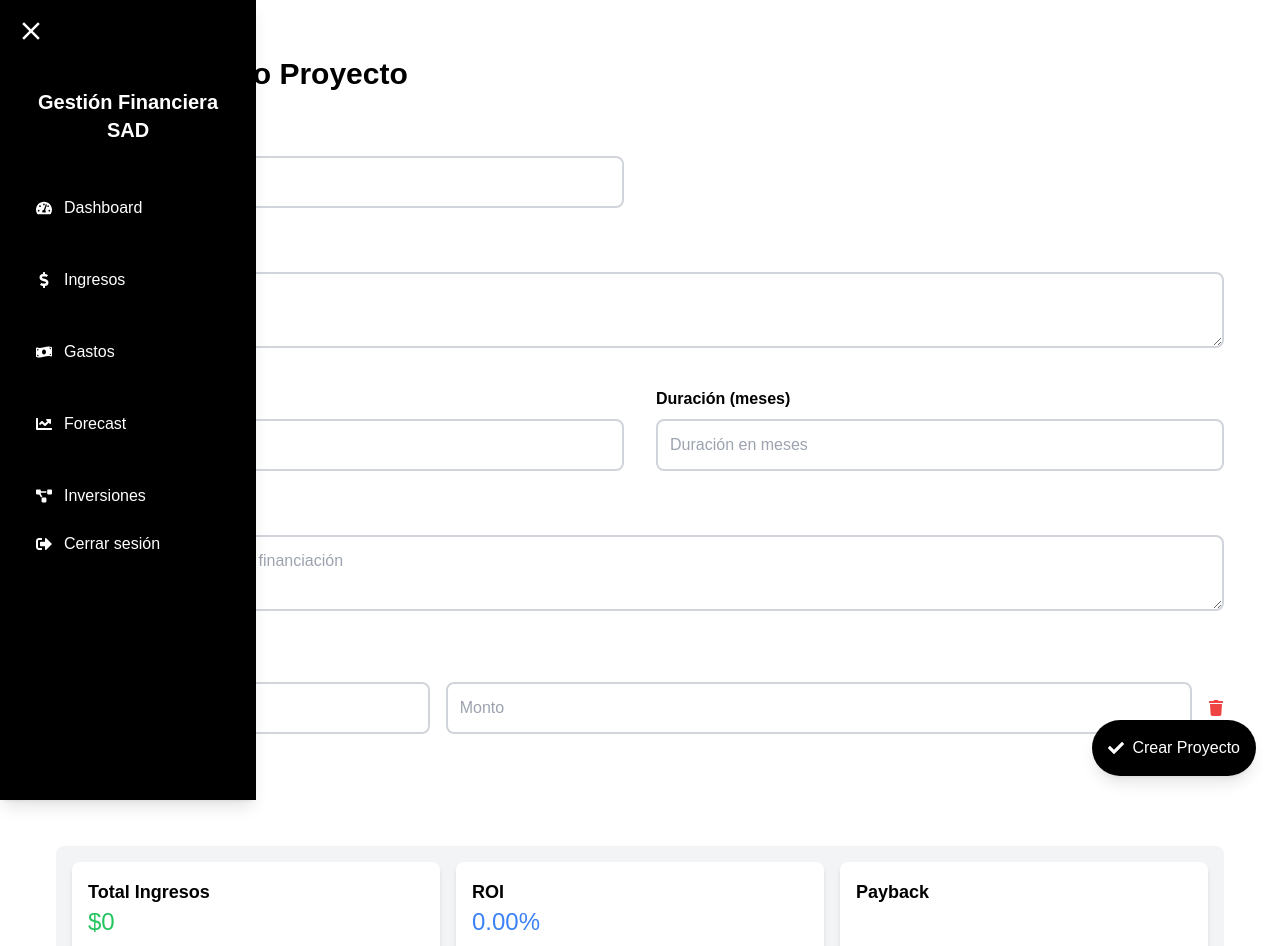
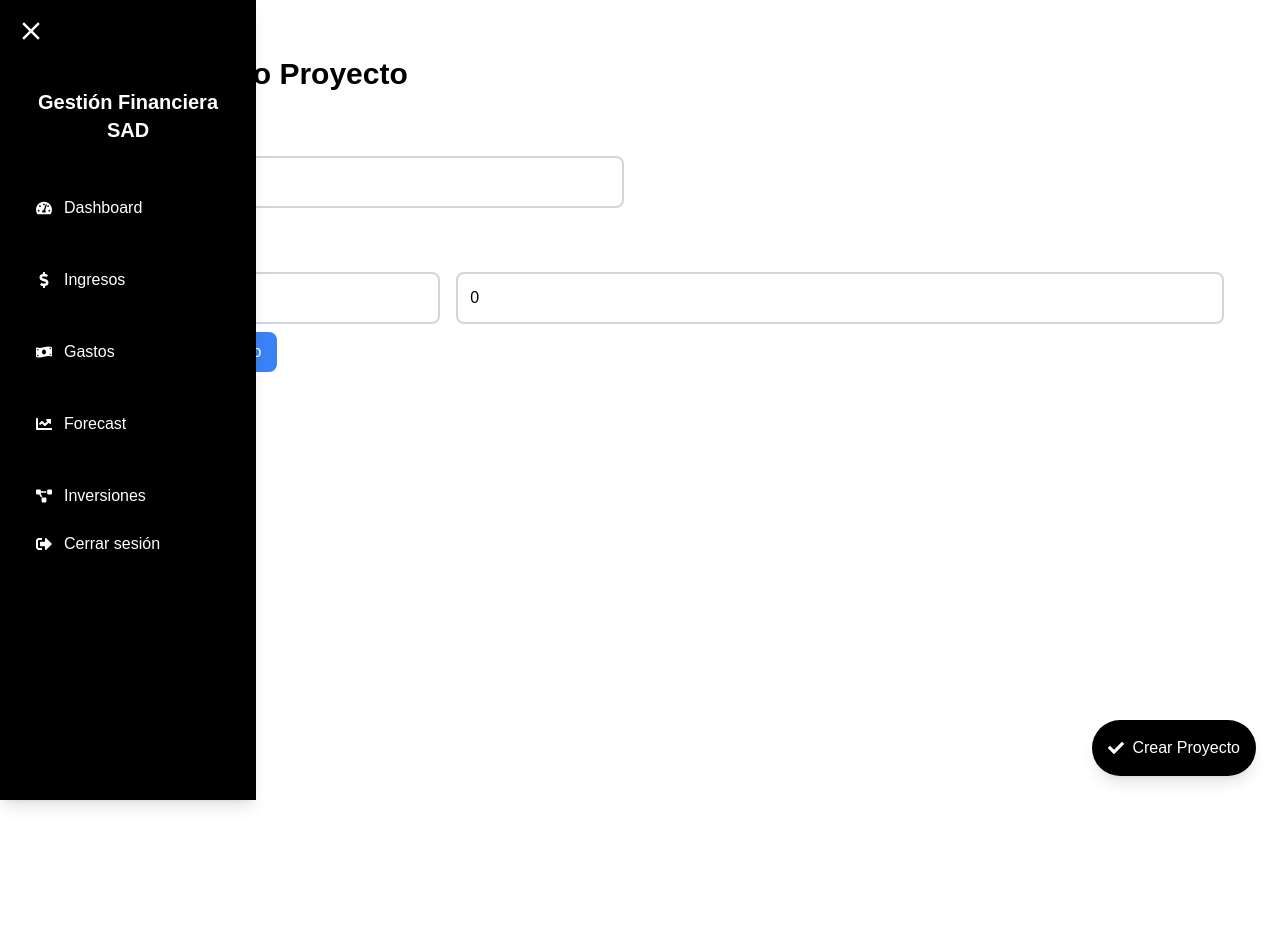
Before and after one commit to BautiJanse/GestionFinancieraSAD, a Next.js app: page /inversiones/add in a window 1280 px wide. Shown: the top 946 px of the page. After the commit the page ends 848 px from the top, so only its background shows below. Built offline with nearby package versions, Linux system fonts and the light colour scheme.

Commit message:
deploy modifications

```diff
--- a/app/inversiones/add/page.tsx
+++ b/app/inversiones/add/page.tsx
@@ -3,7 +3,12 @@
 
 import { useState, useEffect } from 'react';
 import { useRouter } from 'next/navigation';
-import { FaCheck, FaPlus, FaTrash } from 'react-icons/fa'; // Importamos nuevos íconos
+import { FaCheck } from 'react-icons/fa';
+
+interface IngresoProyectado {
+  anio: number;
+  monto: number;
+}
 
 const AddProyecto = () => {
   const [nombre, setNombre] = useState('');
@@ -11,57 +16,26 @@ const AddProyecto = () => {
   const [costoTotal, setCostoTotal] = useState('');
   const [duracion, setDuracion] = useState('');
   const [fuentesFinanciacion, setFuentesFinanciacion] = useState('');
-  const [ingresosProyectados, setIngresosProyectados] = useState([{ anio: '', monto: '' }]);
-
-  // Estados para cálculos automáticos
-  const [roi, setRoi] = useState(0);
-  const [payback, setPayback] = useState('');
-  const [totalIngresos, setTotalIngresos] = useState(0);
+  const [ingresosProyectados, setIngresosProyectados] = useState<IngresoProyectado[]>([{ anio: 0, monto: 0 }]);
 
   const router = useRouter();
 
-  // Actualizar cálculos automáticamente al ingresar valores
-  useEffect(() => {
-    const totalIngresosCalculados = ingresosProyectados.reduce(
-      (total, ingreso) => total + (ingreso.monto ? parseFloat(ingreso.monto) : 0),
-      0
-    );
-    setTotalIngresos(totalIngresosCalculados);
-
-    const roiCalculado = ((totalIngresosCalculados - (costoTotal ? parseFloat(costoTotal) : 0)) / (costoTotal ? parseFloat(costoTotal) : 1)) * 100;
-    setRoi(roiCalculado);
-
-    // Calcular período de recuperación (payback)
-    let acumulado = 0;
-    let paybackAnio = 'No recuperado';
-    for (let i = 0; i < ingresosProyectados.length; i++) {
-      acumulado += ingresosProyectados[i].monto ? parseFloat(ingresosProyectados[i].monto) : 0;
-      if (acumulado >= (costoTotal ? parseFloat(costoTotal) : 0)) {
-        paybackAnio = ingresosProyectados[i].anio;
-        break;
-      }
-    }
-    setPayback(paybackAnio);
-  }, [costoTotal, ingresosProyectados]);
-
+  // Lógica de agregar un proyecto
   const handleAddProyecto = () => {
+    // Aquí agregarías la lógica de agregar el proyecto
     console.log('Nuevo proyecto:', { nombre, descripcion, costoTotal, duracion, fuentesFinanciacion, ingresosProyectados });
     router.push('/inversiones');
   };
 
-  const handleIngresoChange = (index, field, value) => {
+  // Manejo del cambio en los ingresos proyectados
+  const handleIngresoChange = (index: number, field: keyof IngresoProyectado, value: number) => {
     const newIngresos = [...ingresosProyectados];
     newIngresos[index][field] = value;
     setIngresosProyectados(newIngresos);
   };
 
   const addIngresoProyectado = () => {
-    setIngresosProyectados([...ingresosProyectados, { anio: '', monto: '' }]);
-  };
-
-  const removeIngresoProyectado = (index) => {
-    const newIngresos = ingresosProyectados.filter((_, i) => i !== index);
-    setIngresosProyectados(newIngresos);
+    setIngresosProyectados([...ingresosProyectados, { anio: 0, monto: 0 }]);
   };
 
   return (
@@ -70,7 +44,6 @@ const AddProyecto = () => {
 
       {/* Formulario de Proyecto */}
       <form className="grid grid-cols-1 lg:grid-cols-2 gap-8">
-        {/* Nombre */}
         <div className="relative">
           <label className="block text-black font-bold mb-2">Nombre del Proyecto</label>
           <input
@@ -82,108 +55,37 @@ const AddProyecto = () => {
           />
         </div>
 
-        {/* Descripción */}
-        <div className="relative lg:col-span-2">
-          <label className="block text-black font-bold mb-2">Descripción</label>
-          <textarea
-            value={descripcion}
-            onChange={(e) => setDescripcion(e.target.value)}
-            className="w-full p-3 border-2 border-gray-300 rounded-lg focus:border-black transition-all duration-300 text-black"
-            placeholder="Descripción del proyecto"
-          />
-        </div>
-
-        {/* Costo Total */}
-        <div className="relative">
-          <label className="block text-black font-bold mb-2">Costo Total</label>
-          <input
-            type="number"
-            value={costoTotal}
-            onChange={(e) => setCostoTotal(e.target.value)}
-            className="w-full p-3 border-2 border-gray-300 rounded-lg focus:border-black transition-all duration-300 text-black"
-            placeholder="Costo total del proyecto"
-          />
-        </div>
-
-        {/* Duración */}
-        <div className="relative">
-          <label className="block text-black font-bold mb-2">Duración (meses)</label>
-          <input
-            type="number"
-            value={duracion}
-            onChange={(e) => setDuracion(e.target.value)}
-            className="w-full p-3 border-2 border-gray-300 rounded-lg focus:border-black transition-all duration-300 text-black"
-            placeholder="Duración en meses"
-          />
-        </div>
-
-        {/* Fuentes de Financiación */}
-        <div className="relative lg:col-span-2">
-          <label className="block text-black font-bold mb-2">Fuentes de Financiación</label>
-          <textarea
-            value={fuentesFinanciacion}
-            onChange={(e) => setFuentesFinanciacion(e.target.value)}
-            className="w-full p-3 border-2 border-gray-300 rounded-lg focus:border-black transition-all duration-300 text-black"
-            placeholder="Detalles de las fuentes de financiación"
-          />
-        </div>
-
         {/* Ingresos Proyectados */}
         <div className="relative lg:col-span-2">
           <label className="block text-black font-bold mb-2">Ingresos Proyectados</label>
           {ingresosProyectados.map((ingreso, index) => (
-            <div key={index} className="flex space-x-4 mb-2 items-center">
+            <div key={index} className="flex space-x-4 mb-2">
               <input
                 type="number"
                 placeholder="Año"
                 value={ingreso.anio}
-                onChange={(e) => handleIngresoChange(index, 'anio', e.target.value)}
+                onChange={(e) => handleIngresoChange(index, 'anio', parseInt(e.target.value))}
                 className="w-1/3 p-3 border-2 border-gray-300 rounded-lg focus:border-black transition-all duration-300 text-black"
               />
               <input
                 type="number"
                 placeholder="Monto"
                 value={ingreso.monto}
-                onChange={(e) => handleIngresoChange(index, 'monto', e.target.value)}
+                onChange={(e) => handleIngresoChange(index, 'monto', parseFloat(e.target.value))}
                 className="w-2/3 p-3 border-2 border-gray-300 rounded-lg focus:border-black transition-all duration-300 text-black"
               />
-              <button
-                type="button"
-                onClick={() => removeIngresoProyectado(index)}
-                className="text-red-500 hover:text-red-700 transition"
-              >
-                <FaTrash />
-              </button>
             </div>
           ))}
           <button
             type="button"
             onClick={addIngresoProyectado}
-            className="mt-2 bg-blue-500 text-white p-2 rounded-lg shadow-md hover:bg-blue-700 transition-all duration-300"
+            className="bg-blue-500 text-white px-4 py-2 rounded-lg hover:bg-blue-700 transition"
           >
-            <FaPlus className="inline mr-2" />
-            Añadir Año
+            Añadir Ingreso Proyectado
           </button>
-        </div>
-
-        {/* Resultados de la Simulación */}
-        <div className="relative lg:col-span-2 mt-6 p-4 bg-gray-100 rounded-lg grid grid-cols-1 md:grid-cols-3 gap-4">
-          <div className="p-4 bg-white rounded-lg shadow-md">
-            <h3 className="text-lg font-bold text-black">Total Ingresos</h3>
-            <p className="text-2xl text-green-500">${totalIngresos.toLocaleString()}</p>
-          </div>
-          <div className="p-4 bg-white rounded-lg shadow-md">
-            <h3 className="text-lg font-bold text-black">ROI</h3>
-            <p className="text-2xl text-blue-500">{roi.toFixed(2)}%</p>
-          </div>
-          <div className="p-4 bg-white rounded-lg shadow-md">
-            <h3 className="text-lg font-bold text-black">Payback</h3>
-            <p className="text-2xl text-orange-500">{payback}</p>
-          </div>
         </div>
       </form>
 
-      {/* Botón de Crear Proyecto */}
       <button
         onClick={handleAddProyecto}
         className="fixed bottom-6 right-6 bg-black text-white p-4 rounded-full shadow-lg flex items-center justify-center transition-all duration-300 transform hover:scale-110 hover:bg-gray-800"
```
